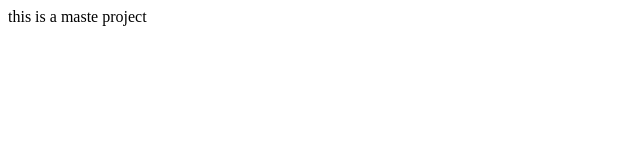
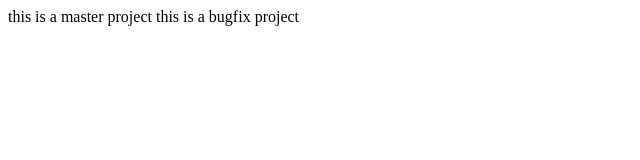
Before and after one commit to pujitha-reddy-gth/master, a plain HTML site: page index.html in a window 1280 px wide. Shown: the whole page, without its empty margins (0-640 px from the left). Drawn offline with Linux system fonts and the light colour scheme.

Commit message:
bug project

```diff
--- a/index.html
+++ b/index.html
@@ -6,6 +6,7 @@
     <title>Document</title>
 </head>
 <body>
-    this is a maste project
+    this is a master project
+    this is a bugfix project
 </body>
 </html>
```
